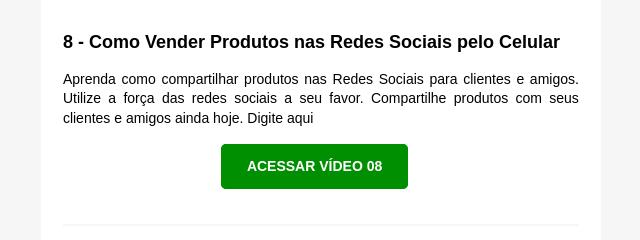
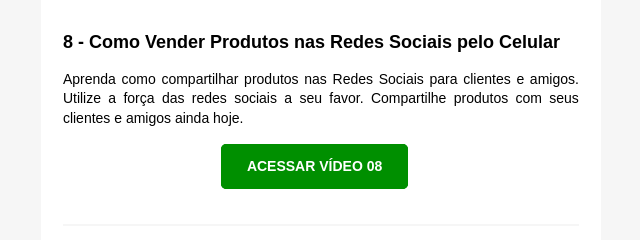
Before and after one commit to RaphaelFreire/email-tudo-forte, a plain HTML site: page index.html in a window 1280 px wide. Shown: the part 1909-2149 px from the top of the page, 315-955 px from the left. Drawn offline with Linux system fonts and the light colour scheme.

Commit message:
ajuste texto digite aqui

```diff
--- a/index.html
+++ b/index.html
@@ -1257,7 +1257,7 @@
                           Aprenda como compartilhar produtos nas Redes Sociais
                           para clientes e amigos. Utilize a força das redes
                           sociais a seu favor. Compartilhe produtos com seus
-                          clientes e amigos ainda hoje. Digite aqui
+                          clientes e amigos ainda hoje.
                         </p>
                         <table
                           border="0"
```
